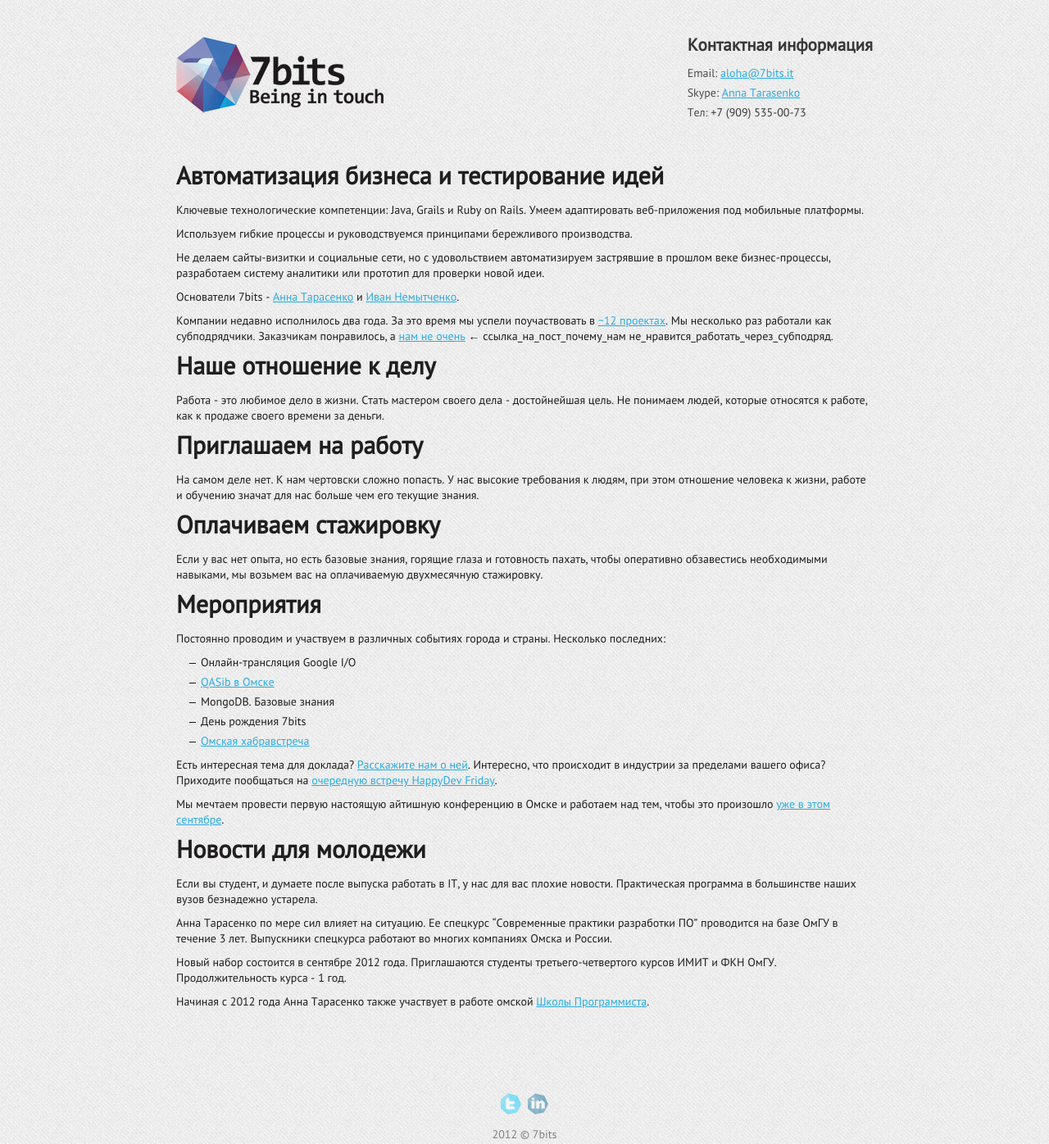
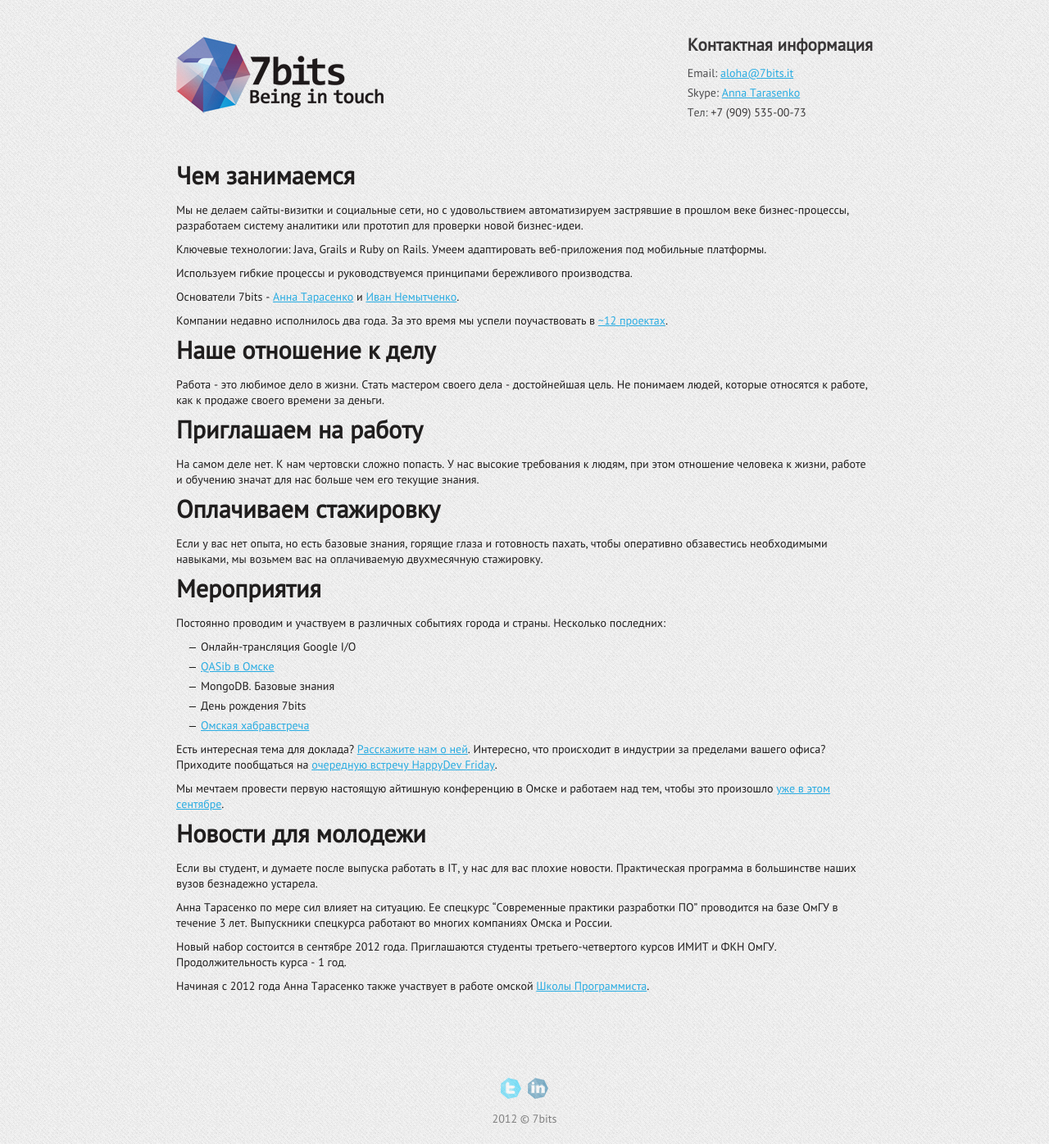
Before and after one commit to AnnieOmsk/7bits, a Jekyll site: the page built from index.md, in a window 1280 px wide. Shown: the whole page at 82% size. Built offline with Jekyll 4.4.1, drawn with Linux system fonts in a browser that asks for light colours; Markdown is read by kramdown in place of the engine named in the settings.

Commit message:
Updated index.md

```diff
--- a/index.md
+++ b/index.md
@@ -2,19 +2,19 @@
 layout: default
 title: Компания
 ---
-#Автоматизация бизнеса и тестирование идей
-Ключевые технологические компетенции: Java, Grails и Ruby on Rails.
+#Чем занимаемся
+
+Мы не делаем сайты-визитки и социальные сети, но с удовольствием автоматизируем застрявшие в прошлом веке бизнес-процессы, разработаем систему аналитики или прототип для проверки новой бизнес-идеи.
+
+Ключевые технологии: Java, Grails и Ruby on Rails.
 Умеем адаптировать веб-приложения под мобильные платформы.
 
 Используем гибкие процессы и руководствуемся принципами бережливого производства.
 
-Не делаем сайты-визитки и социальные сети, но с удовольствием автоматизируем застрявшие в прошлом веке бизнес-процессы, разработаем систему аналитики или прототип для проверки новой идеи.
 
 Основатели 7bits - [Анна Тарасенко](→) и [Иван Немытченко](→).
 
 Компании недавно исполнилось два года. За это время мы успели поучаствовать в [~12 проектах](portfolio.html).
-Мы несколько раз работали как субподрядчики. Заказчикам понравилось, а [нам не очень](→) ← ссылка_на_пост_почему_нам не_нравится_работать_через_субподряд.
-
 
 #Наше отношение к делу
 Работа - это любимое дело в жизни. Стать мастером своего дела - достойнейшая цель.
```
